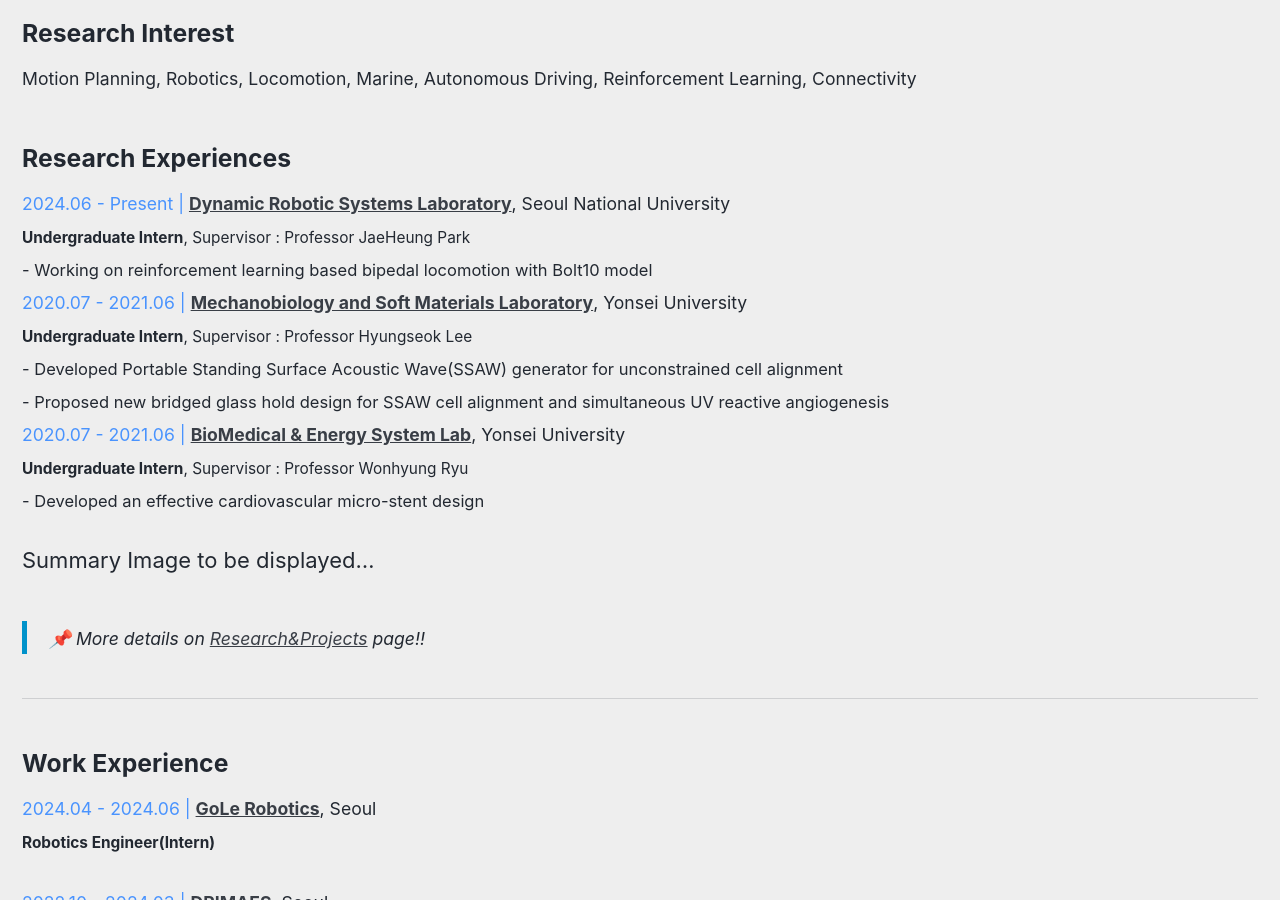
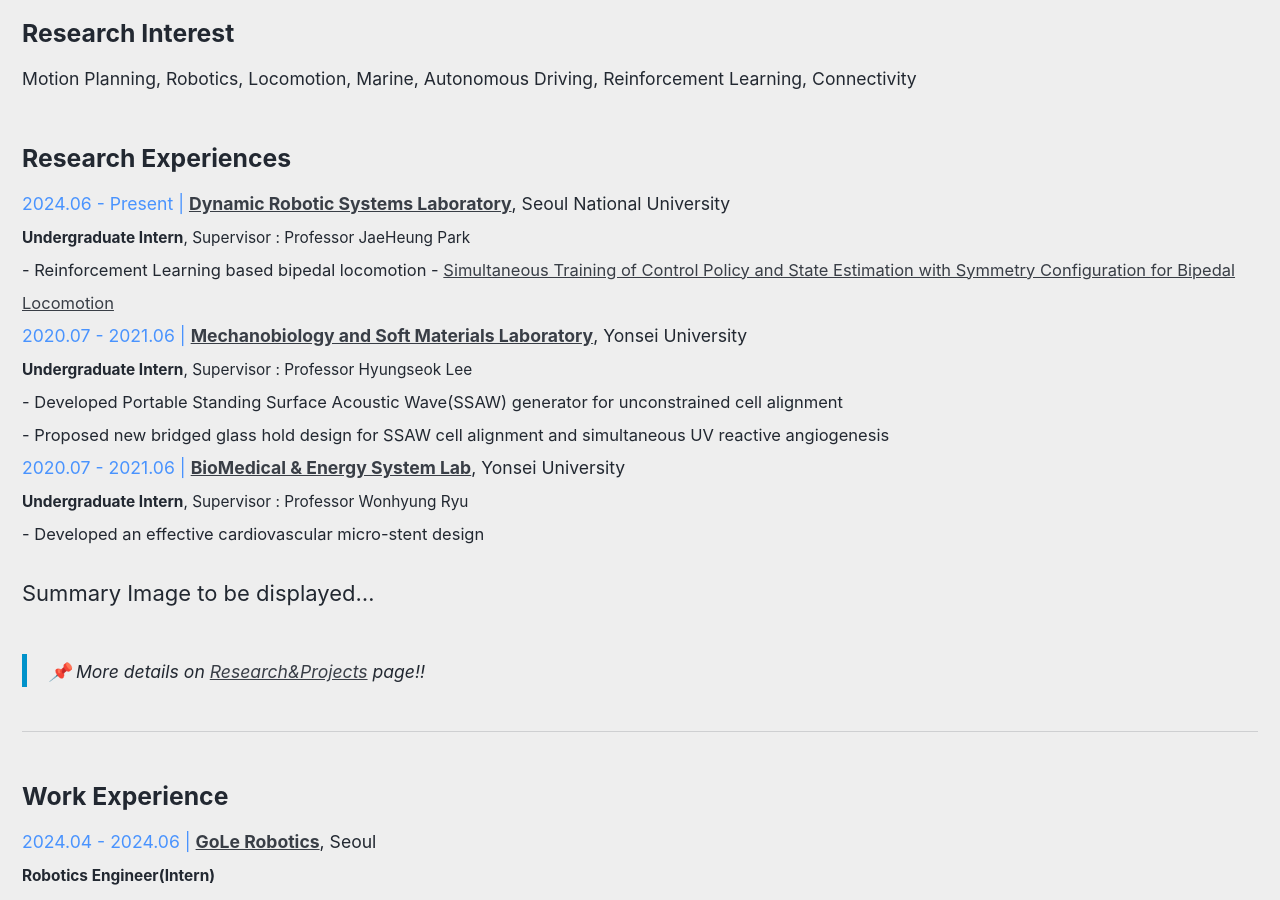
Before and after one commit to wkdalswns0427/wkdalswns0427.github.io, a Jekyll site: the page built from _pages/home.md, in a window 1280 px wide and 900 px high, scrolled down 826 px. Built offline with Jekyll 4.4.1, drawn with Linux system fonts in a browser that asks for light colours; cached includes are drawn as plain includes.

Commit message:
update research

```diff
--- a/_pages/home.md
+++ b/_pages/home.md
@@ -42,7 +42,8 @@ You can reach out to me with the email address below. Thank You!<br>
 <span style="font-size:0.7em;">**Undergraduate Intern**, Supervisor : Professor JaeHeung Park</span>
 <br>
 <span style="font-size:0.75em;">
-    - Working on reinforcement learning based bipedal locomotion with Bolt10 model
+    - Reinforcement Learning based bipedal locomotion
+    - [Simultaneous Training of Control Policy and State Estimation with Symmetry Configuration for Bipedal Locomotion](/rnp/bl/)
     <br>
 </span>
 <span style="font-size:0.8em;">
```
Also changed, not shown: _pages/bipedal.md (+3 -1 lines), 2 other files.
